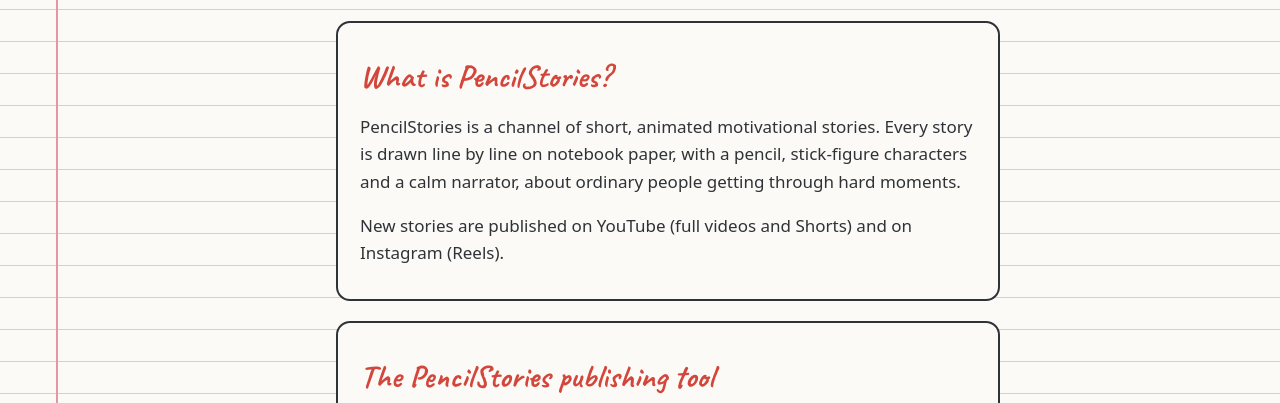
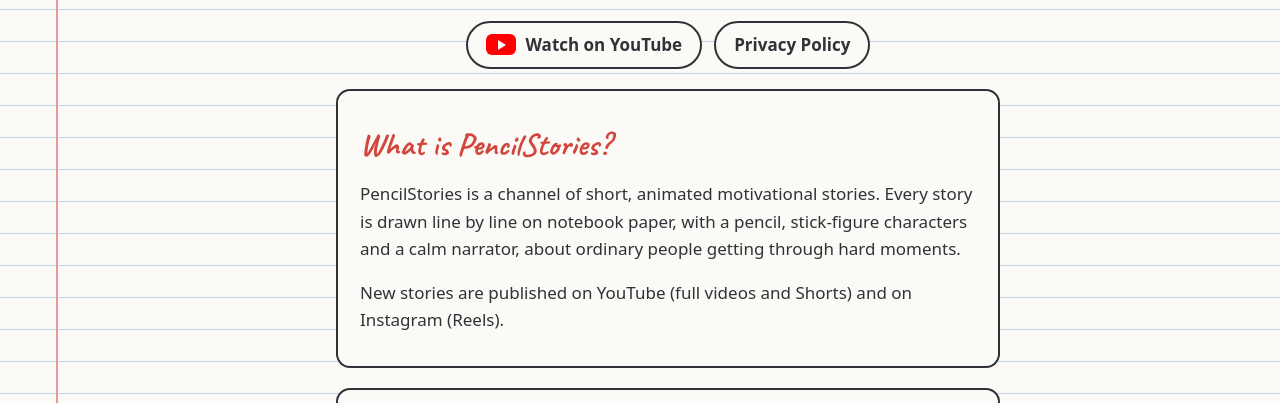
Before and after one commit to MSpiechowicz/pencil-stories-website, a plain HTML site: page index.html in a window 1280 px wide. Shown: the part 406-809 px from the top of the page. Drawn offline with Linux system fonts and the light colour scheme.

Commit message:
Homepage: YouTube channel link and YouTube API Services notice
Co-Authored-By: Claude Opus 5.5 <noreply@anthropic.com>

```diff
--- a/index.html
+++ b/index.html
@@ -9,7 +9,7 @@
   <link rel="preconnect" href="https://fonts.googleapis.com">
   <link rel="preconnect" href="https://fonts.gstatic.com" crossorigin>
   <link href="https://fonts.googleapis.com/css2?family=Caveat:wght@500;700&display=swap" rel="stylesheet">
-  <link rel="stylesheet" href="style.css?v=3">
+  <link rel="stylesheet" href="style.css?v=4">
 </head>
 <body>
 <div class="wrap">
@@ -20,6 +20,10 @@
 
   <div class="hero"><img src="assets/family.png" alt="PencilStories logo: a hand-drawn stick-figure family holding hands"></div>
   <p class="tagline">Hand-drawn stories that keep you going.</p>
+  <div class="links">
+    <a class="btn yt" href="https://www.youtube.com/@pencilstorieschannel"><span class="yt-play" aria-hidden="true"></span>Watch on YouTube</a>
+    <a class="btn" href="privacy.html">Privacy Policy</a>
+  </div>
 
   <div class="card">
     <h2>What is PencilStories?</h2>
@@ -35,6 +39,7 @@
       <li>It only uploads videos, titles, descriptions and thumbnails that the creator made.</li>
       <li>It does not read, collect or store data about viewers or other YouTube or Instagram users.</li>
     </ul>
+    <p>This app uses <strong>YouTube API Services</strong>. By using it you agree to the <a href="https://www.youtube.com/t/terms">YouTube Terms of Service</a>, and the <a href="https://policies.google.com/privacy">Google Privacy Policy</a> applies.</p>
     <p>Details are in the <a href="privacy.html">Privacy Policy</a> and the <a href="terms.html">Terms of Service</a>.</p>
   </div>
 
--- a/style.css
+++ b/style.css
@@ -43,3 +43,6 @@ footer a { color: var(--ink); }
   h1 { font-size: 38px; }
 }
 .card .muted { margin-top: 18px; }
+.btn.yt { display: inline-flex; align-items: center; gap: 10px; }
+.yt-play { width: 30px; height: 21px; border-radius: 6px; background: #ff0000; position: relative; flex: none; }
+.yt-play::after { content: ""; position: absolute; left: 12px; top: 5.5px; border-style: solid; border-width: 5px 0 5px 8.5px; border-color: transparent transparent transparent #fff; }
```
Also changed, not shown: privacy.html (+1 -1 lines), terms.html (+1 -1 lines).
